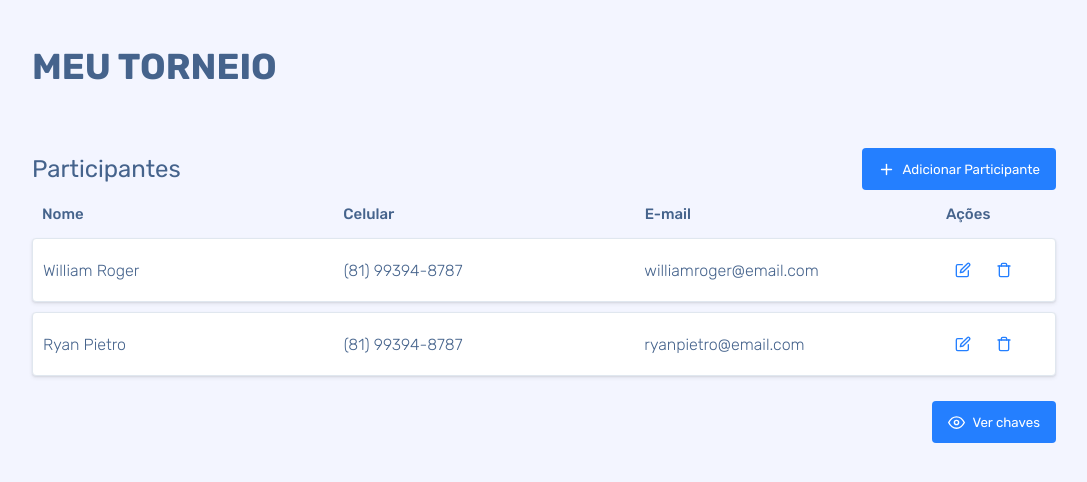
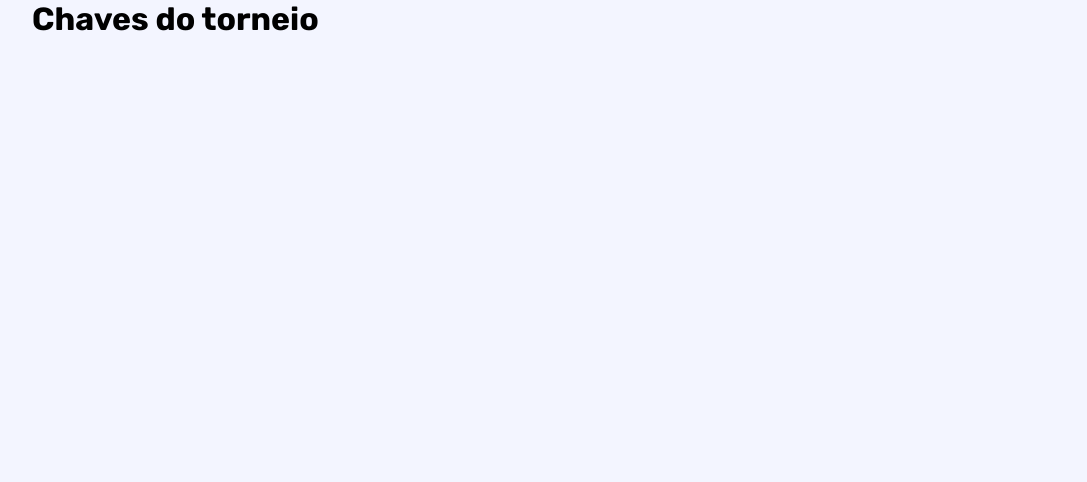
Before and after one commit to williamroger/appgame-react, a React (Create React App) app: page /keys in a window 1280 px wide. Shown: the top 482 px of the page, without its empty margins (96-1183 px from the left). Built offline with nearby package versions, Linux system fonts and the light colour scheme.

Commit message:
Add lib react-router-dom and Page Keys

```diff
--- a/package.json
+++ b/package.json
@@ -14,6 +14,7 @@
     "react": "^17.0.1",
     "react-dom": "^17.0.1",
     "react-icons": "^4.2.0",
+    "react-router-dom": "^5.2.0",
     "react-scripts": "4.0.2",
     "styled-components": "^5.2.1",
     "typescript": "^4.1.2",
@@ -44,6 +45,7 @@
     ]
   },
   "devDependencies": {
+    "@types/react-router-dom": "^5.1.7",
     "@types/styled-components": "^5.1.7"
   }
 }
--- a/src/App.tsx
+++ b/src/App.tsx
@@ -1,12 +1,15 @@
 import React from 'react';
+import { BrowserRouter } from 'react-router-dom';
 import GlobalStyle from '../src/styles/global-style';
 
-import Dashboard from '../src/pages/Dashboard';
+import Routes from './router';
 
 const App: React.FC = () => {
   return (
     <>
-      <Dashboard />
+      <BrowserRouter>
+        <Routes />
+      </BrowserRouter>
       <GlobalStyle />
     </>
   );
--- /dev/null
+++ b/src/pages/Keys/index.tsx
@@ -0,0 +1,13 @@
+import React from 'react';
+
+import { Container } from './styles';
+
+const Keys: React.FC = () => {
+  return (
+    <Container>
+      <h1>Chaves do torneio</h1>
+    </Container>
+  );
+}
+
+export default Keys;
--- /dev/null
+++ b/src/pages/Keys/styles.ts
@@ -0,0 +1,3 @@
+import styled from 'styled-components';
+
+export const Container = styled.div``;
--- /dev/null
+++ b/src/router/index.tsx
@@ -0,0 +1,14 @@
+import React from 'react';
+import { Switch, Route } from 'react-router-dom';
+
+import Dashboard from '../pages/Dashboard';
+import Keys from '../pages/Keys';
+
+const Routes: React.FC = () => (
+  <Switch>
+    <Route path="/" exact component={Dashboard} />
+    <Route path="/keys" component={Keys} />
+  </Switch>
+)
+
+export default Routes;
```
Also changed, not shown: 1 other file (tests, documents, lock files or other folders).
